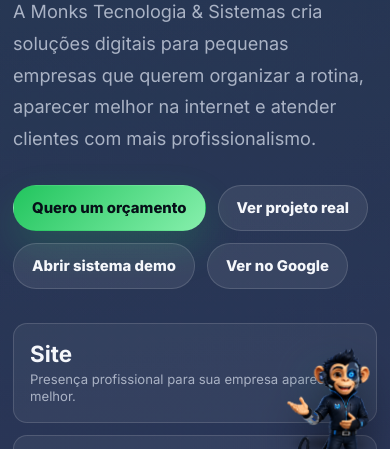
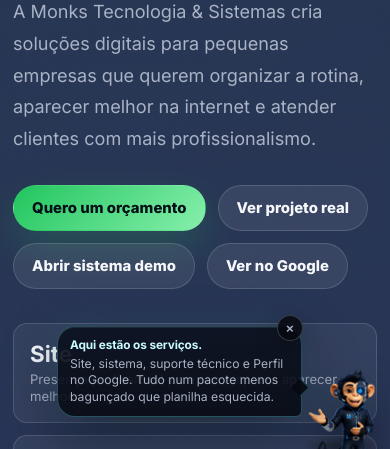
Before and after one commit to Monks1911/site-monks-tecnologia-sistemas, a plain HTML site: page index.html in a window 390 px wide. Shown: the part 369-818 px from the top of the page. Drawn offline with Linux system fonts and the light colour scheme.

Commit message:
Corrigindo bug do balão de fala no mobile

```diff
--- a/index.html
+++ b/index.html
@@ -1305,8 +1305,69 @@
     }
 
     @media (max-width: 520px) {
+      .monks-assistant {
+        right: 10px;
+        bottom: 10px;
+        left: 10px;
+        max-width: calc(100vw - 20px);
+        justify-content: flex-end;
+        align-items: flex-end;
+      }
+
       .assistant-bubble {
-        display: none;
+        display: block;
+        position: absolute;
+        right: 78px;
+        bottom: 48px;
+        width: min(245px, calc(100vw - 112px));
+        margin-bottom: 0;
+        padding: 11px 12px;
+        border-radius: 18px 18px 6px 18px;
+        z-index: 2;
+      }
+
+      .assistant-bubble::after {
+        right: -6px;
+        bottom: 22px;
+        width: 12px;
+        height: 12px;
+      }
+
+      .assistant-bubble strong {
+        font-size: .74rem;
+        padding-right: 22px;
+        margin-bottom: 4px;
+      }
+
+      .assistant-bubble span {
+        font-size: .76rem;
+        line-height: 1.35;
+      }
+
+      .assistant-close {
+        right: -2px;
+        top: -12px;
+        width: 26px;
+        height: 26px;
+      }
+
+      .assistant-mini-bubble {
+        right: 68px;
+        bottom: 70px;
+        width: min(230px, calc(100vw - 102px));
+        font-size: .75rem;
+        padding: 10px 12px;
+      }
+
+      .assistant-character {
+        width: 74px;
+        height: 92px;
+        flex: 0 0 auto;
+      }
+
+      .monks-assistant.is-minimized .assistant-character {
+        width: 68px;
+        height: 84px;
       }
     }
 
@@ -1892,19 +1953,19 @@
       "google-business": {
         pose: "images/mascote-apontando.png",
         title: "Google também entra no jogo.",
-        text: "Perfil bem configurado ajuda o cliente a encontrar a sua empresa nas buscas e no Maps.",
+        text: "Perfil bem configurado ajuda o cliente a encontrar a empresa nas buscas e no Maps.",
         animation: "pointing"
       },
       "case": {
         pose: "images/mascote-feliz.png",
-        title: "Projeto real, da SOS SOLUÇÕES.",
+        title: "Case real, sem vitrine fake.",
         text: "Esse projeto mostra como a Monks transforma bagunça operacional em sistema bonito e útil.",
         animation: "happy"
       },
       "demo": {
         pose: "images/mascote-apontando.png",
-        title: "Quer ver na prática?",
-        text: "Acesse a demo e veja como clientes, orçamentos e serviços podem ficar organizados em um sistema próprio.",
+        title: "A demo está liberada.",
+        text: "Pode abrir o sistema e testar por dentro. É aqui que o visitante entende o valor rapidinho.",
         animation: "pointing"
       },
       "pacotes": {
```
